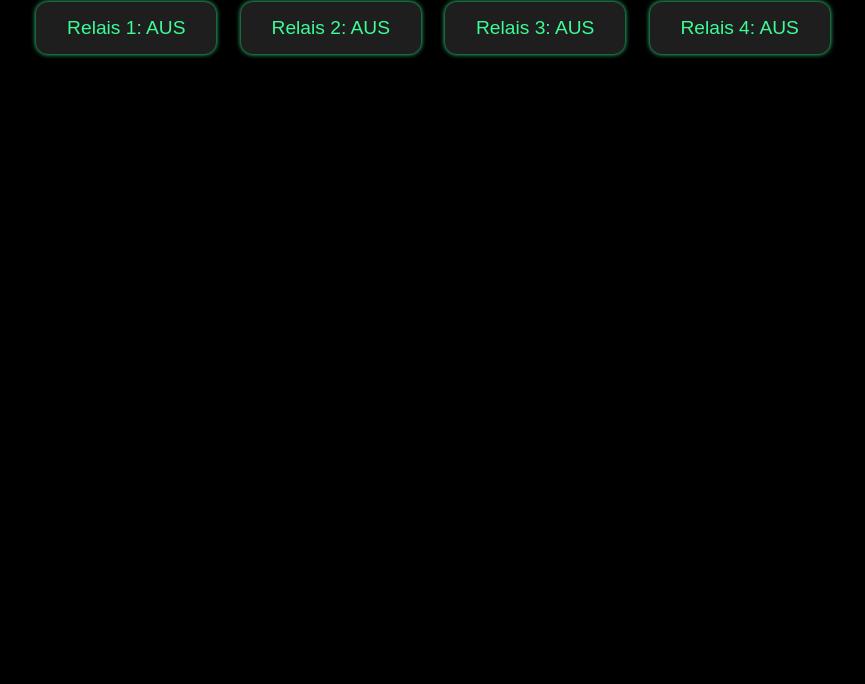
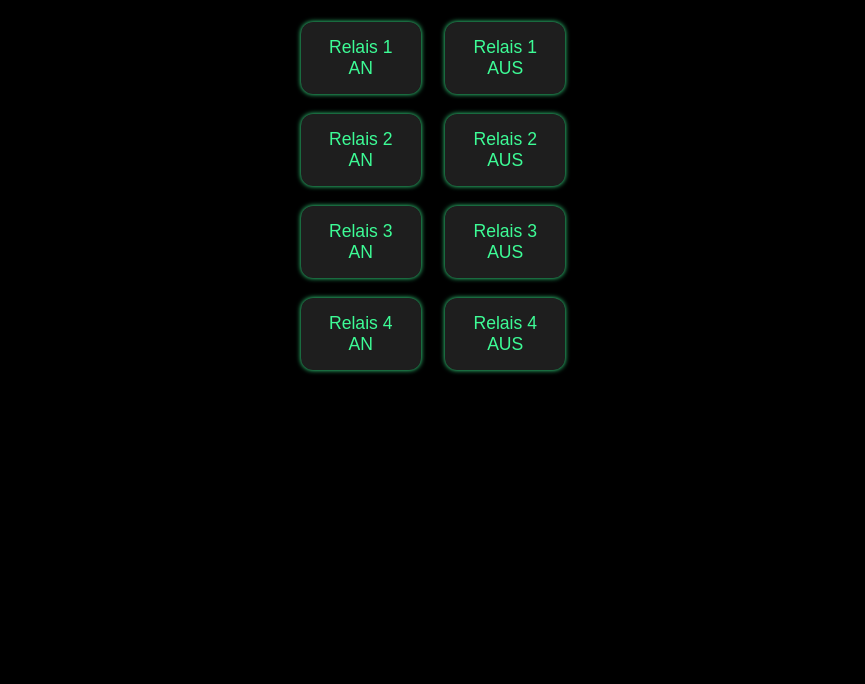
Before and after one commit to Verflucht0815/GC2.0, a plain HTML site: page steuerung.html in a window 1280 px wide. Shown: the part 116-800 px from the top of the page, without its empty margins (207-1072 px from the left). Drawn offline with Linux system fonts and the light colour scheme.

Commit message:
Update steuerung.html

```diff
--- a/steuerung.html
+++ b/steuerung.html
@@ -6,68 +6,69 @@
 <title>Steuerung</title>
 <style>
   body {
-    background: black;
+    background-color: black;
     color: #3dfc96;
     font-family: Arial, sans-serif;
     text-align: center;
-    padding: 20px;
+    padding-top: 40px;
   }
   button {
+    width: 120px;
+    margin: 10px;
+    padding: 15px;
+    border-radius: 12px;
     background-color: #1e1e1e;
+    color: #3dfc96;
     border: none;
-    border-radius: 12px;
-    color: #3dfc96;
-    padding: 15px 30px;
-    margin: 10px;
-    font-size: 1.2rem;
+    cursor: pointer;
     box-shadow: 0 0 5px #3dfc96;
-    cursor: pointer;
-    width: 180px;
-    transition: background 0.3s;
+    font-size: 1.1rem;
+    transition: background-color 0.3s ease;
   }
   button:hover {
     background-color: #2a2a2a;
-  }
-  .on {
-    background-color: #30f060;
-    color: black;
   }
 </style>
 </head>
 <body>
 
-<h1>Relais Steuerung</h1>
+<h1>Steuerung der Relais</h1>
 
-<div id="buttons">
-  <button id="relay1" onclick="toggleRelay(1)">Relais 1: AUS</button>
-  <button id="relay2" onclick="toggleRelay(2)">Relais 2: AUS</button>
-  <button id="relay3" onclick="toggleRelay(3)">Relais 3: AUS</button>
-  <button id="relay4" onclick="toggleRelay(4)">Relais 4: AUS</button>
+<div>
+  <button onclick="toggleRelay(1, 'on')">Relais 1 AN</button>
+  <button onclick="toggleRelay(1, 'off')">Relais 1 AUS</button>
+</div>
+<div>
+  <button onclick="toggleRelay(2, 'on')">Relais 2 AN</button>
+  <button onclick="toggleRelay(2, 'off')">Relais 2 AUS</button>
+</div>
+<div>
+  <button onclick="toggleRelay(3, 'on')">Relais 3 AN</button>
+  <button onclick="toggleRelay(3, 'off')">Relais 3 AUS</button>
+</div>
+<div>
+  <button onclick="toggleRelay(4, 'on')">Relais 4 AN</button>
+  <button onclick="toggleRelay(4, 'off')">Relais 4 AUS</button>
 </div>
 
 <script>
-  const espIP = "https://verflucht0815.github.io/GC2.0";  // ESP32 IP hier anpassen
+  const espIP = "http://192.168.178.29"; // Hier deine ESP32-IP anpassen!
 
-  function toggleRelay(channel) {
-    const btn = document.getElementById("relay" + channel);
-    const isOn = btn.classList.contains("on");
-    const newState = isOn ? "off" : "on";
-
-    fetch(`${espIP}/relay?channel=${channel}&state=${newState}`)
-      .then(res => res.json())
-      .then(data => {
-        if (data.state === "on") {
-          btn.classList.add("on");
-          btn.textContent = `Relais ${channel}: EIN`;
-        } else {
-          btn.classList.remove("on");
-          btn.textContent = `Relais ${channel}: AUS`;
-        }
-      })
-      .catch(err => {
-        alert("Fehler bei der Kommunikation mit dem ESP32");
-        console.error(err);
+  async function toggleRelay(channel, state) {
+    try {
+      const response = await fetch(`${espIP}/relay?channel=${channel}&state=${state}`, {
+        method: "GET",
       });
+      if (!response.ok) {
+        alert("Fehler beim Schalten des Relais");
+        return;
+      }
+      const data = await response.json();
+      console.log(data);
+    } catch (error) {
+      alert("Verbindung zum ESP32 fehlgeschlagen");
+      console.error(error);
+    }
   }
 </script>
 
```
